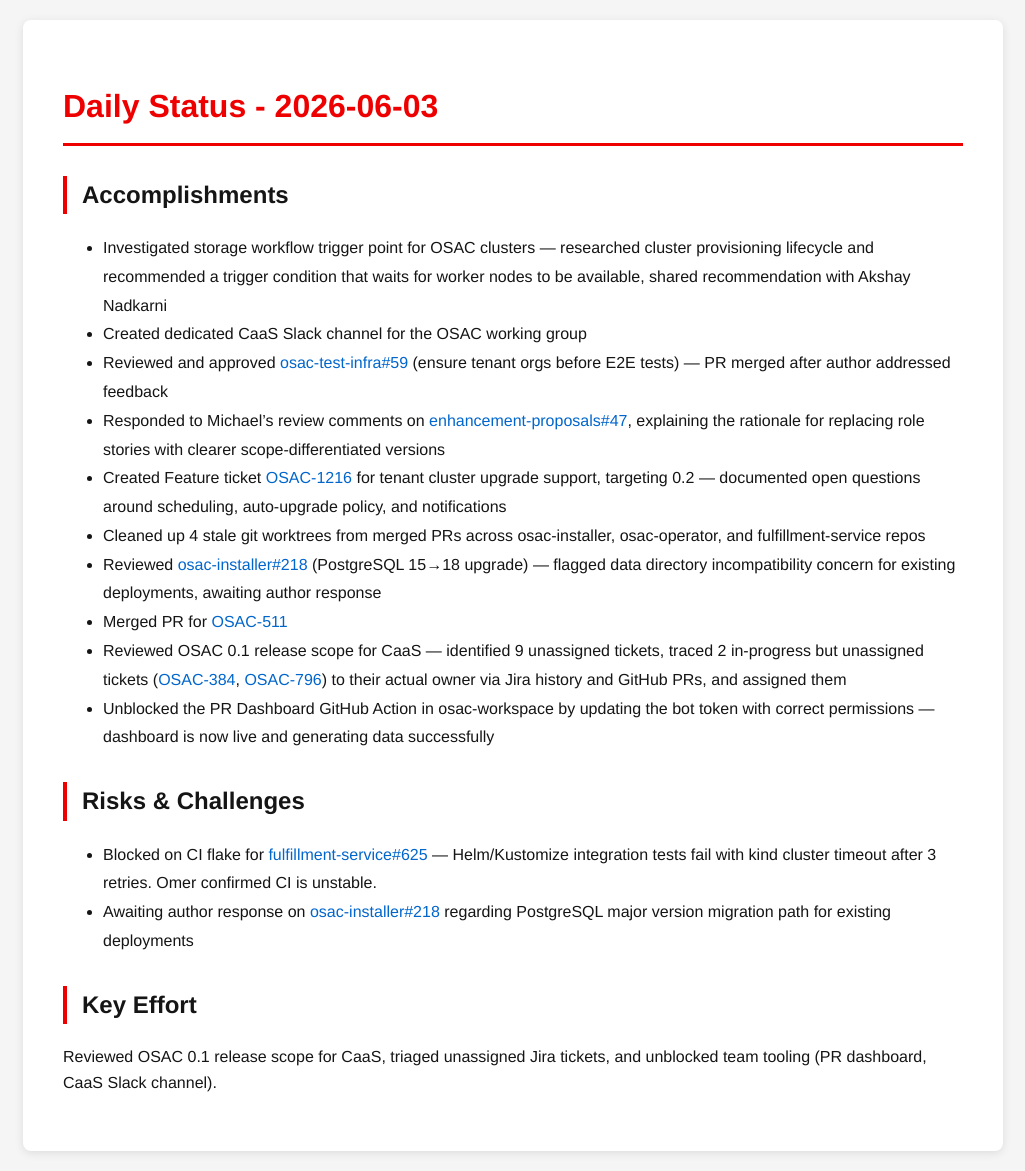
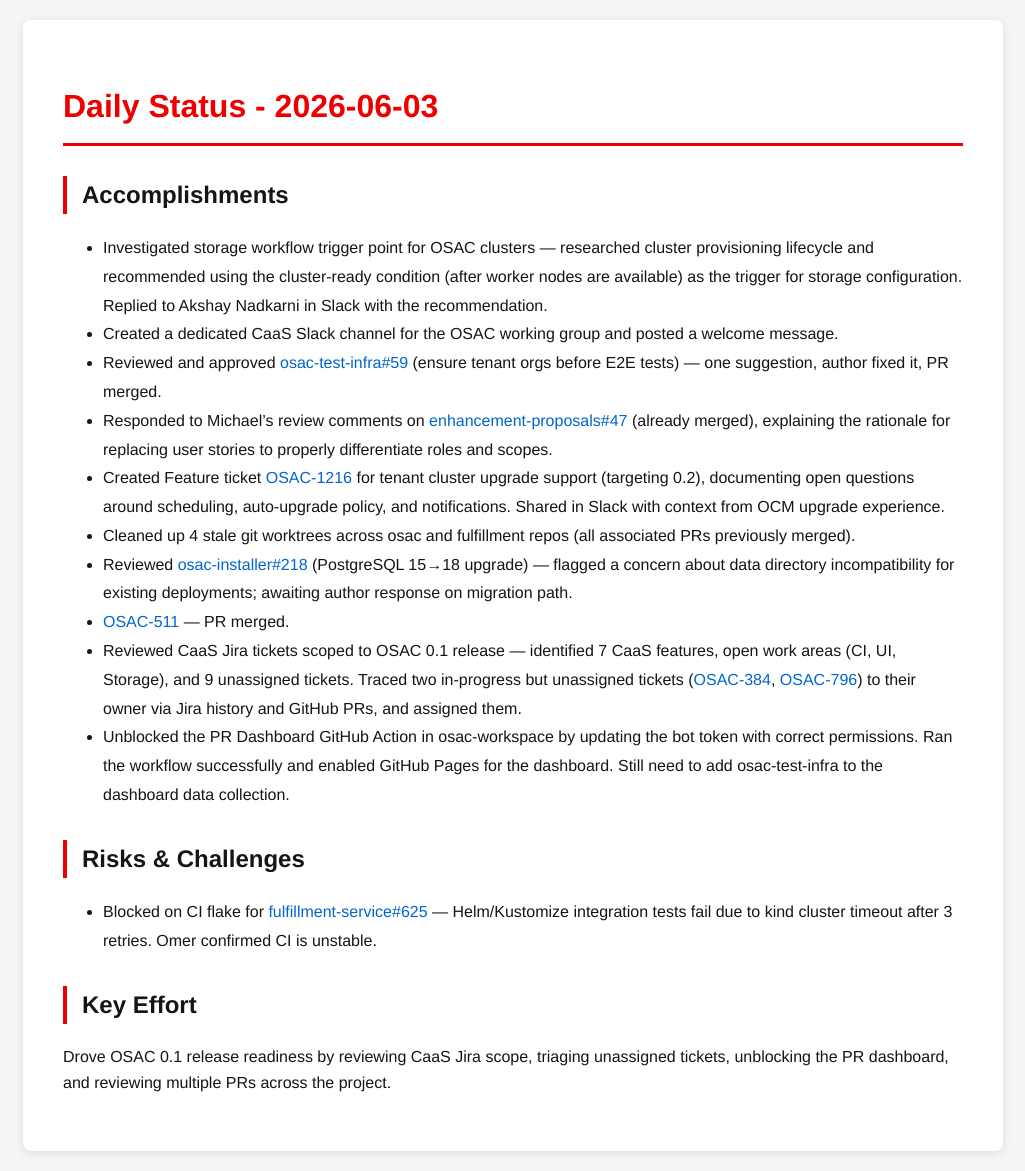
Before and after one commit to tzvatot/daily-status, a Jekyll site: the page built from 2026-06-03.md, in a window 1280 px wide. Shown: the whole page, without its empty margins (127-1152 px from the left). Built offline with Jekyll 4.4.1, drawn with Linux system fonts in a browser that asks for light colours.

Commit message:
Daily status update - 2026-06-03

```diff
--- a/2026-06-03.md
+++ b/2026-06-03.md
@@ -7,20 +7,19 @@
 # Daily Status - 2026-06-03
 
 ## Accomplishments
-- Investigated storage workflow trigger point for OSAC clusters — researched cluster provisioning lifecycle and recommended a trigger condition that waits for worker nodes to be available, shared recommendation with Akshay Nadkarni
-- Created dedicated CaaS Slack channel for the OSAC working group
-- Reviewed and approved [osac-test-infra#59](https://github.com/osac-project/osac-test-infra/pull/59) (ensure tenant orgs before E2E tests) — PR merged after author addressed feedback
-- Responded to Michael's review comments on [enhancement-proposals#47](https://github.com/osac-project/enhancement-proposals/pull/47), explaining the rationale for replacing role stories with clearer scope-differentiated versions
-- Created Feature ticket [OSAC-1216](https://redhat.atlassian.net/browse/OSAC-1216) for tenant cluster upgrade support, targeting 0.2 — documented open questions around scheduling, auto-upgrade policy, and notifications
-- Cleaned up 4 stale git worktrees from merged PRs across osac-installer, osac-operator, and fulfillment-service repos
-- Reviewed [osac-installer#218](https://github.com/osac-project/osac-installer/pull/218) (PostgreSQL 15→18 upgrade) — flagged data directory incompatibility concern for existing deployments, awaiting author response
-- Merged PR for [OSAC-511](https://redhat.atlassian.net/browse/OSAC-511)
-- Reviewed OSAC 0.1 release scope for CaaS — identified 9 unassigned tickets, traced 2 in-progress but unassigned tickets ([OSAC-384](https://redhat.atlassian.net/browse/OSAC-384), [OSAC-796](https://redhat.atlassian.net/browse/OSAC-796)) to their actual owner via Jira history and GitHub PRs, and assigned them
-- Unblocked the PR Dashboard GitHub Action in osac-workspace by updating the bot token with correct permissions — dashboard is now live and generating data successfully
+- Investigated storage workflow trigger point for OSAC clusters — researched cluster provisioning lifecycle and recommended using the cluster-ready condition (after worker nodes are available) as the trigger for storage configuration. Replied to Akshay Nadkarni in Slack with the recommendation.
+- Created a dedicated CaaS Slack channel for the OSAC working group and posted a welcome message.
+- Reviewed and approved [osac-test-infra#59](https://github.com/osac-project/osac-test-infra/pull/59) (ensure tenant orgs before E2E tests) — one suggestion, author fixed it, PR merged.
+- Responded to Michael's review comments on [enhancement-proposals#47](https://github.com/osac-project/enhancement-proposals/pull/47) (already merged), explaining the rationale for replacing user stories to properly differentiate roles and scopes.
+- Created Feature ticket [OSAC-1216](https://redhat.atlassian.net/browse/OSAC-1216) for tenant cluster upgrade support (targeting 0.2), documenting open questions around scheduling, auto-upgrade policy, and notifications. Shared in Slack with context from OCM upgrade experience.
+- Cleaned up 4 stale git worktrees across osac and fulfillment repos (all associated PRs previously merged).
+- Reviewed [osac-installer#218](https://github.com/osac-project/osac-installer/pull/218) (PostgreSQL 15→18 upgrade) — flagged a concern about data directory incompatibility for existing deployments; awaiting author response on migration path.
+- [OSAC-511](https://redhat.atlassian.net/browse/OSAC-511) — PR merged.
+- Reviewed CaaS Jira tickets scoped to OSAC 0.1 release — identified 7 CaaS features, open work areas (CI, UI, Storage), and 9 unassigned tickets. Traced two in-progress but unassigned tickets ([OSAC-384](https://redhat.atlassian.net/browse/OSAC-384), [OSAC-796](https://redhat.atlassian.net/browse/OSAC-796)) to their owner via Jira history and GitHub PRs, and assigned them.
+- Unblocked the PR Dashboard GitHub Action in osac-workspace by updating the bot token with correct permissions. Ran the workflow successfully and enabled GitHub Pages for the dashboard. Still need to add osac-test-infra to the dashboard data collection.
 
 ## Risks & Challenges
-- Blocked on CI flake for [fulfillment-service#625](https://github.com/osac-project/fulfillment-service/pull/625) — Helm/Kustomize integration tests fail with kind cluster timeout after 3 retries. Omer confirmed CI is unstable.
-- Awaiting author response on [osac-installer#218](https://github.com/osac-project/osac-installer/pull/218) regarding PostgreSQL major version migration path for existing deployments
+- Blocked on CI flake for [fulfillment-service#625](https://github.com/osac-project/fulfillment-service/pull/625) — Helm/Kustomize integration tests fail due to kind cluster timeout after 3 retries. Omer confirmed CI is unstable.
 
 ## Key Effort
-Reviewed OSAC 0.1 release scope for CaaS, triaged unassigned Jira tickets, and unblocked team tooling (PR dashboard, CaaS Slack channel).
+Drove OSAC 0.1 release readiness by reviewing CaaS Jira scope, triaging unassigned tickets, unblocking the PR dashboard, and reviewing multiple PRs across the project.
```
